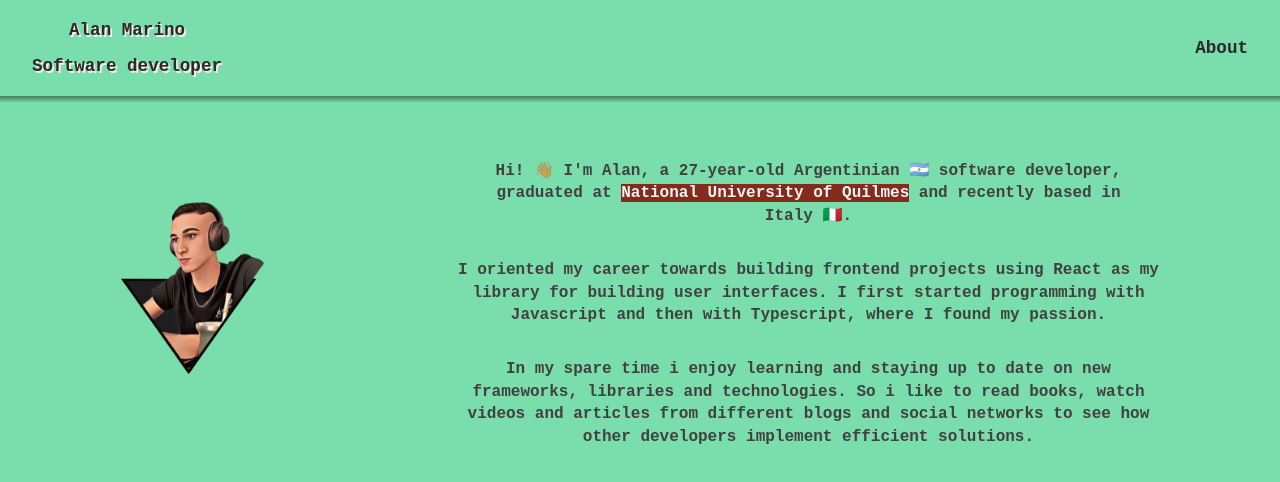
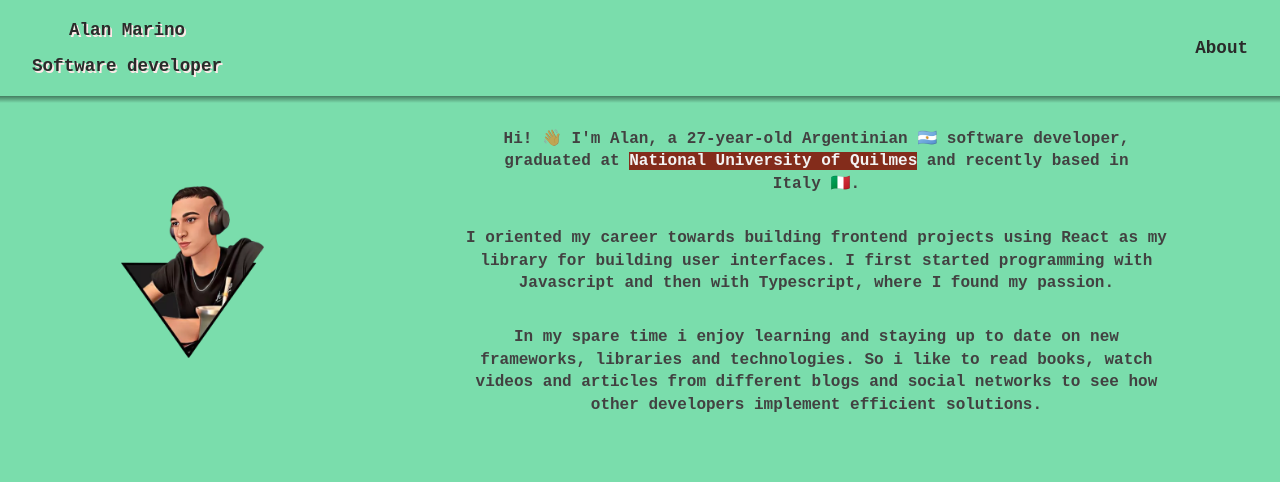
Before and after one commit to marinoalan/portfolio, a Next.js app: page / in a window 1280 px wide. Shown: the top 482 px of the page. Built offline with nearby package versions, Linux system fonts and the light colour scheme.

Commit message:
Fixed space between elements

```diff
--- a/pages/_app.tsx
+++ b/pages/_app.tsx
@@ -132,7 +132,7 @@ const ImageWithGradient = () => {
 const FlexContainer = styled.div`
   display: flex;
   flex-wrap: wrap;
-  gap: 1rem;
+  gap: 2rem;
 `;
 
 const Content = styled.div`
--- a/pages/index.tsx
+++ b/pages/index.tsx
@@ -5,7 +5,6 @@ import styled from "styled-components";
 const CenteredText = styled.p`
   text-align: center;
   margin-block: 0px;
-  margin-top: 2rem;
   font-size: 1rem;
   font-weight: bold;
   line-height: 1.4rem;
@@ -26,6 +25,9 @@ const TextWrapper = styled.div`
 
 const TextContainer = styled.div`
   max-width: max(44rem, 80%);
+  display: flex;
+  flex-direction: column;
+  row-gap: 2rem;
 `;
 
 const millisecondsSecond = 1000;
```
